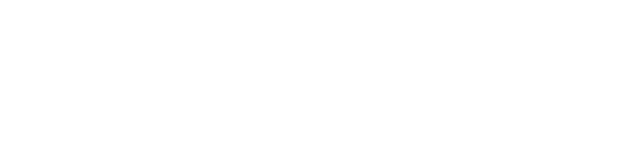
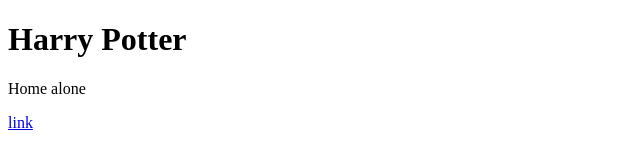
Before and after one commit to ablakulova/gitt, a plain HTML site: page index.html in a window 1280 px wide. Shown: the whole page, without its empty margins (0-640 px from the left). Drawn offline with Linux system fonts and the light colour scheme.

Commit message:
h1 & p & a added

```diff
--- a/index.html
+++ b/index.html
@@ -5,6 +5,8 @@
     <title>Title</title>
 </head>
 <body>
-
+    <h1>Harry Potter</h1>
+    <p>Home alone</p>
+    <a href="#">link</a>
 </body>
 </html>
```
